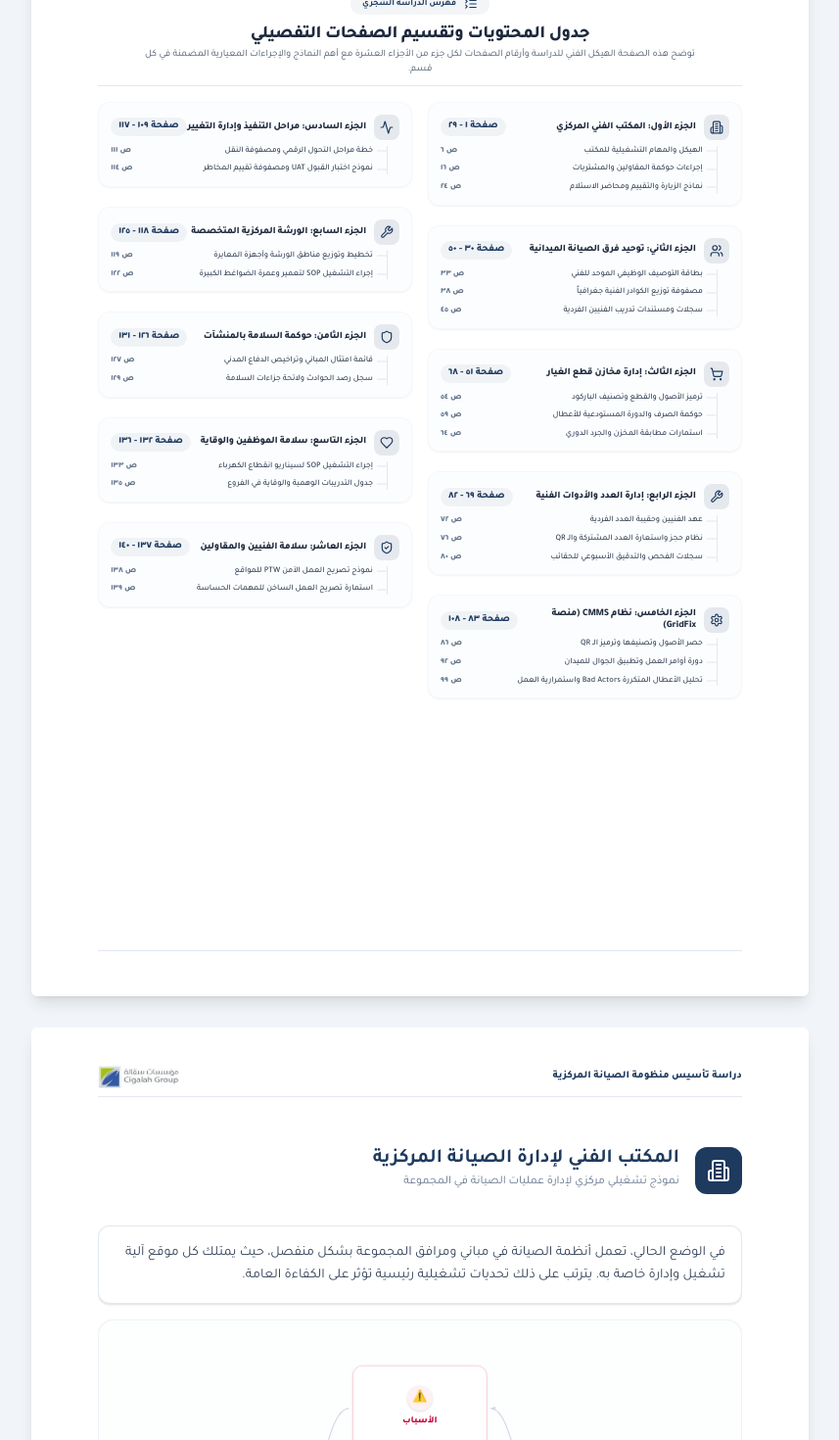
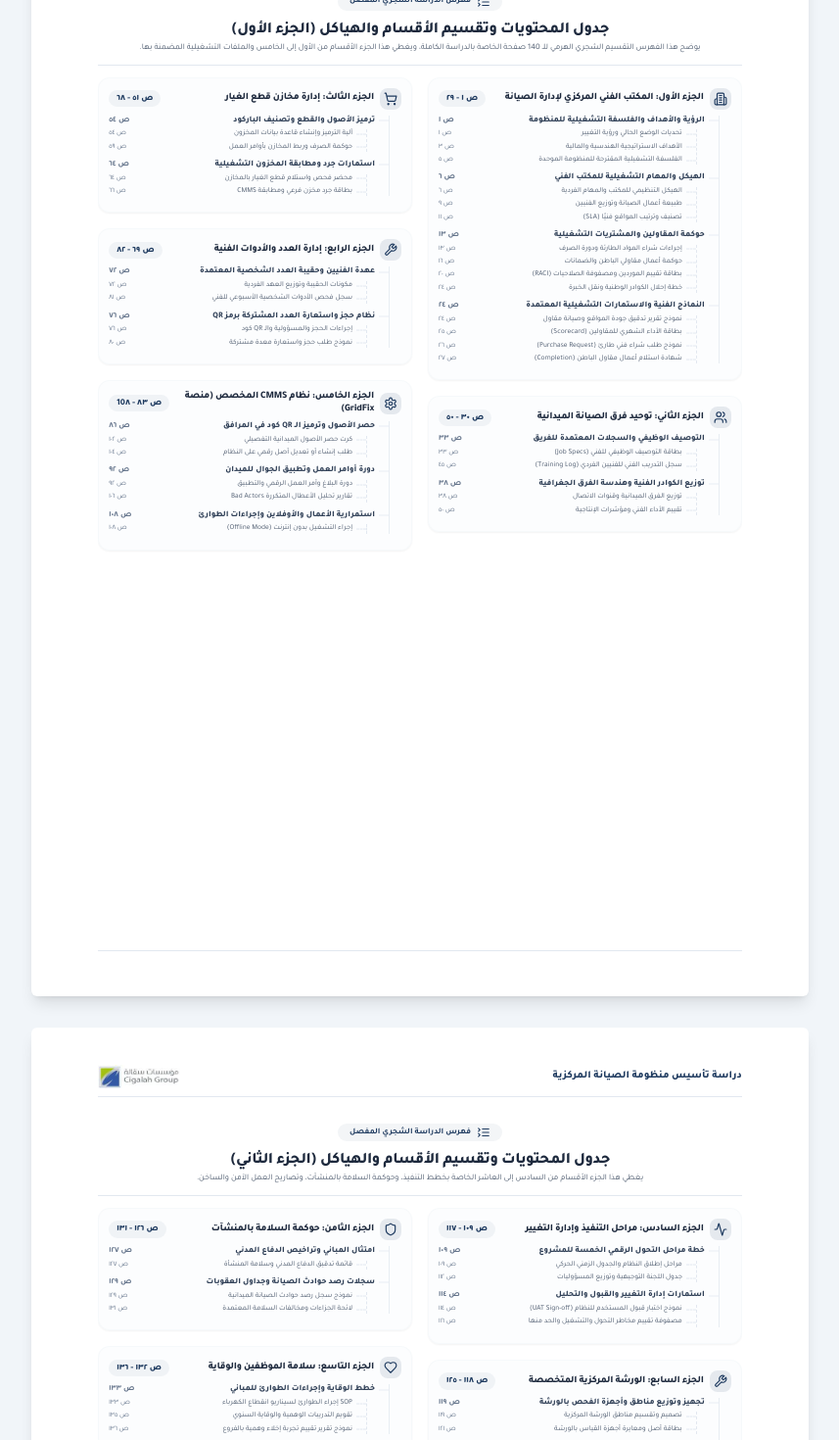
Before and after one commit to wabdelgilil/saqala-proposal, a Next.js app: page /all in a window 1280 px wide. Shown: the part 1300-2770 px from the top of the page at 98% size, without its empty margins (211-1068 px from the left). Built offline with nearby package versions, Linux system fonts and the light colour scheme.

Commit message:
feat: expand Table of Contents to detailed 2-page, 3-level hierarchical tree index (فهرس شجري تفصيلي)

```diff
--- a/src/components/TableOfContents.tsx
+++ b/src/components/TableOfContents.tsx
@@ -12,13 +12,18 @@ import {
   Shield,
   Heart,
   ShieldCheck,
-  FileText,
   ListCollapse
 } from "lucide-react";
+
+interface TocSubChild {
+  label: string;
+  page: string;
+}
 
 interface TocSubItem {
   label: string;
   page: string;
+  children?: TocSubChild[];
 }
 
 interface TocItem {
@@ -30,16 +35,51 @@ interface TocItem {
 }
 
 export default function TableOfContents() {
-  const leftColItems: TocItem[] = [
+  const page1Items: TocItem[] = [
     {
       id: 1,
-      title: "الجزء الأول: المكتب الفني المركزي",
+      title: "الجزء الأول: المكتب الفني المركزي لإدارة الصيانة",
       pages: "١ - ٢٩",
       icon: Building2,
       subItems: [
-        { label: "الهيكل والمهام التشغيلية للمكتب", page: "٦" },
-        { label: "إجراءات حوكمة المقاولين والمشتريات", page: "١٦" },
-        { label: "نماذج الزيارة والتقييم ومحاضر الاستلام", page: "٢٤" },
+        {
+          label: "الرؤية والأهداف والفلسفة التشغيلية للمنظومة",
+          page: "١",
+          children: [
+            { label: "تحديات الوضع الحالي ورؤية التغيير", page: "١" },
+            { label: "الأهداف الاستراتيجية الهندسية والمالية", page: "٣" },
+            { label: "الفلسفة التشغيلية المقترحة للمنظومة الموحدة", page: "٥" }
+          ]
+        },
+        {
+          label: "الهيكل والمهام التشغيلية للمكتب الفني",
+          page: "٦",
+          children: [
+            { label: "الهيكل التنظيمي للمكتب والمهام الفردية", page: "٦" },
+            { label: "طبيعة أعمال الصيانة وتوزيع الفنيين", page: "٩" },
+            { label: "تصنيف وترتيب المواقع فنيًا (SLA)", page: "١١" }
+          ]
+        },
+        {
+          label: "حوكمة المقاولين والمشتريات التشغيلية",
+          page: "١٣",
+          children: [
+            { label: "إجراءات شراء المواد الطارئة ودورة الصرف", page: "١٣" },
+            { label: "حوكمة أعمال مقاولي الباطن والضمانات", page: "١٦" },
+            { label: "بطاقة تقييم الموردين ومصفوفة الصلاحيات (RACI)", page: "٢٠" },
+            { label: "خطة إحلال الكوادر الوطنية ونقل الخبرة", page: "٢٤" }
+          ]
+        },
+        {
+          label: "النماذج الفنية والاستمارات التشغيلية المعتمدة",
+          page: "٢٤",
+          children: [
+            { label: "نموذج تقرير تدقيق جودة المواقع وصيانة مقاول", page: "٢٤" },
+            { label: "بطاقة الأداء الشهري للمقاولين (Scorecard)", page: "٢٥" },
+            { label: "نموذج طلب شراء فني طارئ (Purchase Request)", page: "٢٦" },
+            { label: "شهادة استلام أعمال مقاول الباطن (Completion)", page: "٢٧" }
+          ]
+        }
       ]
     },
     {
@@ -48,9 +88,22 @@ export default function TableOfContents() {
       pages: "٣٠ - ٥٠",
       icon: Users,
       subItems: [
-        { label: "بطاقة التوصيف الوظيفي الموحد للفني", page: "٣٣" },
-        { label: "مصفوفة توزيع الكوادر الفنية جغرافياً", page: "٣٨" },
-        { label: "سجلات ومستندات تدريب الفنيين الفردية", page: "٤٥" },
+        {
+          label: "التوصيف الوظيفي والسجلات المعتمدة للفريق",
+          page: "٣٣",
+          children: [
+            { label: "بطاقة التوصيف الوظيفي للفني (Job Specs)", page: "٣٣" },
+            { label: "سجل التدريب الفني للفنيين الفردي (Training Log)", page: "٤٥" }
+          ]
+        },
+        {
+          label: "توزيع الكوادر الفنية وهندسة الفرق الجغرافية",
+          page: "٣٨",
+          children: [
+            { label: "توزيع الفرق الميدانية وقنوات الاتصال", page: "٣٨" },
+            { label: "تقييم الأداء الفني ومؤشرات الإنتاجية", page: "٥٠" }
+          ]
+        }
       ]
     },
     {
@@ -59,9 +112,22 @@ export default function TableOfContents() {
       pages: "٥١ - ٦٨",
       icon: ShoppingCart,
       subItems: [
-        { label: "ترميز الأصول والقطع وتصنيف الباركود", page: "٥٤" },
-        { label: "حوكمة الصرف والدورة المستودعية للأعطال", page: "٥٩" },
-        { label: "استمارات مطابقة المخزن والجرد الدوري", page: "٦٤" },
+        {
+          label: "ترميز الأصول والقطع وتصنيف الباركود",
+          page: "٥٤",
+          children: [
+            { label: "آلية الترميز وإنشاء قاعدة بيانات المخزون", page: "٥٤" },
+            { label: "حوكمة الصرف وربط المخازن بأوامر العمل", page: "٥٩" }
+          ]
+        },
+        {
+          label: "استمارات جرد ومطابقة المخزون التشغيلية",
+          page: "٦٤",
+          children: [
+            { label: "محضر فحص واستلام قطع الغيار بالمخازن", page: "٦٤" },
+            { label: "بطاقة جرد مخزن فرعي ومطابقة CMMS", page: "٦٦" }
+          ]
+        }
       ]
     },
     {
@@ -70,33 +136,80 @@ export default function TableOfContents() {
       pages: "٦٩ - ٨٢",
       icon: Wrench,
       subItems: [
-        { label: "عهد الفنيين وحقيبة العدد الفردية", page: "٧٢" },
-        { label: "نظام حجز واستعارة العدد المشتركة والـ QR", page: "٧٦" },
-        { label: "سجلات الفحص والتدقيق الأسبوعي للحقائب", page: "٨٠" },
+        {
+          label: "عهدة الفنيين وحقيبة العدد الشخصية المعتمدة",
+          page: "٧٢",
+          children: [
+            { label: "مكونات الحقيبة وتوزيع العهد الفردية", page: "٧٢" },
+            { label: "سجل فحص الأدوات الشخصية الأسبوعي للفني", page: "٨١" }
+          ]
+        },
+        {
+          label: "نظام حجز واستعارة العدد المشتركة برمز QR",
+          page: "٧٦",
+          children: [
+            { label: "إجراءات الحجز والمسؤولية والـ QR كود", page: "٧٦" },
+            { label: "نموذج طلب حجز واستعارة معدة مشتركة", page: "٨٠" }
+          ]
+        }
       ]
     },
     {
       id: 5,
-      title: "الجزء الخامس: نظام CMMS (منصة GridFix)",
-      pages: "٨٣ - ١٠٨",
+      title: "الجزء الخامس: نظام CMMS المخصص (منصة GridFix)",
+      pages: "٨٣ - 10٨",
       icon: Settings,
       subItems: [
-        { label: "حصر الأصول وتصنيفها وترميز الـ QR", page: "٨٦" },
-        { label: "دورة أوامر العمل وتطبيق الجوال للميدان", page: "٩٢" },
-        { label: "تحليل الأعطال المتكررة Bad Actors واستمرارية العمل", page: "٩٩" },
+        {
+          label: "حصر الأصول وترميز الـ QR كود في المرافق",
+          page: "٨٦",
+          children: [
+            { label: "كرت حصر الأصول الميدانية التفصيلي", page: "١٠٢" },
+            { label: "طلب إنشاء أو تعديل أصل رقمي على النظام", page: "١٠٤" }
+          ]
+        },
+        {
+          label: "دورة أوامر العمل وتطبيق الجوال للميدان",
+          page: "٩٢",
+          children: [
+            { label: "دورة البلاغ وأمر العمل الرقمي والتطبيق", page: "٩٢" },
+            { label: "تقارير تحليل الأعطال المتكررة Bad Actors", page: "١٠٦" }
+          ]
+        },
+        {
+          label: "استمرارية الأعمال والأوفلاين وإجراءات الطوارئ",
+          page: "١٠٨",
+          children: [
+            { label: "إجراء التشغيل بدون إنترنت (Offline Mode)", page: "١٠٨" }
+          ]
+        }
       ]
     }
   ];
 
-  const rightColItems: TocItem[] = [
+  const page2Items: TocItem[] = [
     {
       id: 6,
       title: "الجزء السادس: مراحل التنفيذ وإدارة التغيير",
       pages: "١٠٩ - ١١٧",
       icon: Activity,
       subItems: [
-        { label: "خطة مراحل التحول الرقمي ومصفوفة النقل", page: "١١١" },
-        { label: "نموذج اختبار القبول UAT ومصفوفة تقييم المخاطر", page: "١١٤" },
+        {
+          label: "خطة مراحل التحول الرقمي الخمسة للمشروع",
+          page: "١٠٩",
+          children: [
+            { label: "مراحل إطلاق النظام والجدول الزمني الحركي", page: "١٠٩" },
+            { label: "جدول اللجنة التوجيهية وتوزيع المسؤوليات", page: "١١٢" }
+          ]
+        },
+        {
+          label: "استمارات إدارة التغيير والقبول والتحليل",
+          page: "١١٤",
+          children: [
+            { label: "نموذج اختبار قبول المستخدم للنظام (UAT Sign-off)", page: "١١٤" },
+            { label: "مصفوفة تقييم مخاطر التحول والتشغيل والحد منها", page: "١١٦" }
+          ]
+        }
       ]
     },
     {
@@ -105,8 +218,22 @@ export default function TableOfContents() {
       pages: "١١٨ - ١٢٥",
       icon: Wrench,
       subItems: [
-        { label: "تخطيط وتوزيع مناطق الورشة وأجهزة المعايرة", page: "١١٩" },
-        { label: "إجراء التشغيل SOP لتعمير وعمرة الضواغط الكبيرة", page: "١٢٢" },
+        {
+          label: "تجهيز وتوزيع مناطق وأجهزة الفحص بالورشة",
+          page: "١١٩",
+          children: [
+            { label: "تصميم وتقسيم مناطق الورشة المركزية", page: "١١٩" },
+            { label: "بطاقة أصل ومعايرة أجهزة القياس بالورشة", page: "١٢١" }
+          ]
+        },
+        {
+          label: "إجراءات عمرة وصيانة الضواغط الكبيرة",
+          page: "١٢٢",
+          children: [
+            { label: "SOP إجراء التشغيل المعتمد لإعمار الضواغط", page: "١٢٢" },
+            { label: "تقرير فحص وتعمير وحدة ضاغط تبريد بالورشة", page: "١٢٥" }
+          ]
+        }
       ]
     },
     {
@@ -115,8 +242,21 @@ export default function TableOfContents() {
       pages: "١٢٦ - ١٣١",
       icon: Shield,
       subItems: [
-        { label: "قائمة امتثال المباني وتراخيص الدفاع المدني", page: "١٢٧" },
-        { label: "سجل رصد الحوادث ولائحة جزاءات السلامة", page: "١٢٩" },
+        {
+          label: "امتثال المباني وتراخيص الدفاع المدني",
+          page: "١٢٧",
+          children: [
+            { label: "قائمة تدقيق الدفاع المدني وسلامة المنشأة", page: "١٢٧" }
+          ]
+        },
+        {
+          label: "سجلات رصد حوادث الصيانة وجداول العقوبات",
+          page: "١٢٩",
+          children: [
+            { label: "نموذج سجل رصد حوادث الصيانة الميدانية", page: "١٢٩" },
+            { label: "لائحة الجزاءات ومخالفات السلامة المعتمدة", page: "١٣١" }
+          ]
+        }
       ]
     },
     {
@@ -125,8 +265,15 @@ export default function TableOfContents() {
       pages: "١٣٢ - ١٣٦",
       icon: Heart,
       subItems: [
-        { label: "إجراء التشغيل SOP لسيناريو انقطاع الكهرباء", page: "١٣٣" },
-        { label: "جدول التدريبات الوهمية والوقاية في الفروع", page: "١٣٥" },
+        {
+          label: "خطط الوقاية وإجراءات الطوارئ للمباني",
+          page: "١٣٣",
+          children: [
+            { label: "SOP إجراء الطوارئ لسيناريو انقطاع الكهرباء", page: "١٣٣" },
+            { label: "تقويم التدريبات الوهمية والوقاية السنوي", page: "١٣٥" },
+            { label: "نموذج تقرير تقييم تجربة إخلاء وهمية بالفروع", page: "١٣٦" }
+          ]
+        }
       ]
     },
     {
@@ -135,46 +282,72 @@ export default function TableOfContents() {
       pages: "١٣٧ - ١٤٠",
       icon: ShieldCheck,
       subItems: [
-        { label: "نموذج تصريح العمل الآمن PTW للمواقع", page: "١٣٨" },
-        { label: "استمارة تصريح العمل الساخن للمهمات الحساسة", page: "١٣٩" },
+        {
+          label: "تصاريح العمل الآمن والساخن للمهمات",
+          page: "١٣٨",
+          children: [
+            { label: "نموذج تصريح العمل الآمن الكهربائي والارتفاعات", page: "١٣٨" },
+            { label: "استمارة تصريح العمل الساخن وأعمال اللحام", page: "١٣٩" },
+            { label: "قائمة التحقق لمعدات الوقاية الفردية للفني", page: "١٤٠" }
+          ]
+        }
       ]
     }
   ];
 
-  const renderColumn = (items: TocItem[]) => {
+  const renderTree = (items: TocItem[]) => {
     return (
-      <div className="space-y-5">
+      <div className="space-y-4">
         {items.map((item) => {
           const IconComp = item.icon;
           return (
-            <div key={item.id} className="bg-slate-50/40 border border-slate-200/30 p-3 rounded-xl shadow-xs no-break hover:bg-slate-50/80 transition-colors duration-200">
-              {/* Parent Item */}
+            <div key={item.id} className="bg-slate-50/40 border border-slate-200/20 p-2.5 rounded-xl shadow-xs no-break hover:bg-slate-50/85 transition-colors duration-200">
+              {/* Level 1: Parent Section Title */}
               <div className="flex items-center justify-between mb-1.5">
-                <div className="flex items-center gap-2">
-                  <div className="p-1.5 bg-[#1e3a5f]/10 text-[#1e3a5f] rounded-lg shrink-0">
+                <div className="flex items-center gap-1.5">
+                  <div className="p-1 bg-[#1e3a5f]/10 text-[#1e3a5f] rounded-lg shrink-0">
                     <IconComp className="w-3.5 h-3.5" />
                   </div>
                   <h4 className="text-[10px] font-black text-slate-800 tracking-tight leading-tight">
                     {item.title}
                   </h4>
                 </div>
-                <span className="text-[10px] font-black text-[#1e3a5f] bg-[#1e3a5f]/5 px-2 py-0.5 rounded-full shrink-0">
-                  صفحة {item.pages}
+                <span className="text-[9px] font-black text-[#1e3a5f] bg-[#1e3a5f]/5 px-2 py-0.5 rounded-full shrink-0">
+                  ص {item.pages}
                 </span>
               </div>
 
-              {/* Hierarchical Sub-items Tree */}
-              <div className="mr-3 pr-3.5 border-r border-slate-200 space-y-2 mt-1">
+              {/* Level 2: Children Tree */}
+              <div className="mr-3 pr-3.5 border-r border-slate-200/80 space-y-2 mt-1">
                 {item.subItems.map((sub, idx) => (
-                  <div key={idx} className="relative flex items-center justify-between text-[8.5px] leading-tight text-slate-600 group">
-                    {/* Horizontal connector line */}
-                    <span className="absolute right-[-14px] top-1/2 -translate-y-1/2 w-2.5 h-[1px] bg-slate-200 group-hover:bg-blue-400 transition-colors" />
-                    <span className="font-medium text-slate-600 group-hover:text-blue-600 transition-colors pl-2" style={{ wordBreak: "keep-all" }}>
+                  <div key={idx} className="space-y-1">
+                    {/* Level 2 Item */}
+                    <div className="relative flex items-center justify-between text-[8.5px] leading-tight text-slate-700 font-extrabold group">
+                      <span className="absolute right-[-14px] top-1/2 -translate-y-1/2 w-2.5 h-[1px] bg-slate-200/80 group-hover:bg-blue-400 transition-colors" />
+                      <span className="group-hover:text-blue-600 transition-colors pl-2" style={{ wordBreak: "keep-all" }}>
                         {sub.label}
                       </span>
-                    <span className="text-slate-400 font-extrabold shrink-0">
+                      <span className="text-slate-400 font-bold shrink-0">
                         ص {sub.page}
                       </span>
+                    </div>
+
+                    {/* Level 3: Sub-children Tree */}
+                    {sub.children && (
+                      <div className="mr-2 pr-3.5 border-r border-dashed border-slate-200 space-y-1 mt-0.5 mb-1.5">
+                        {sub.children.map((child, cIdx) => (
+                          <div key={cIdx} className="relative flex items-center justify-between text-[7.5px] leading-tight text-slate-500 group/child">
+                            <span className="absolute right-[-14px] top-1/2 -translate-y-1/2 w-2.5 h-[1px] border-b border-dashed border-slate-200 group-hover/child:border-blue-400 transition-colors" />
+                            <span className="group-hover/child:text-blue-500 transition-colors pl-2" style={{ wordBreak: "keep-all" }}>
+                              {child.label}
+                            </span>
+                            <span className="text-slate-400 font-normal shrink-0">
+                              ص {child.page}
+                            </span>
+                          </div>
+                        ))}
+                      </div>
+                    )}
                   </div>
                 ))}
               </div>
@@ -186,35 +359,70 @@ export default function TableOfContents() {
   };
 
   return (
+    <>
+      {/* TOC PAGE 1 */}
       <A4Page pageNum={undefined} showHeader={true} showFooter={true}>
-      <div className="space-y-4">
-        {/* Title Header */}
-        <div className="text-center pb-2 border-b border-slate-200">
-          <div className="inline-flex items-center gap-2 px-3 py-1 rounded-full text-[9px] font-bold bg-[#1e3a5f]/5 text-[#1e3a5f] mb-1">
+        <div className="space-y-3">
+          {/* Header Title */}
+          <div className="text-center pb-2.5 border-b border-slate-200">
+            <div className="inline-flex items-center gap-1.5 px-3 py-0.5 rounded-full text-[8.5px] font-bold bg-[#1e3a5f]/5 text-[#1e3a5f] mb-1">
               <ListCollapse className="w-3.5 h-3.5" />
-            <span>فهرس الدراسة الشجري</span>
+              <span>فهرس الدراسة الشجري المفصل</span>
             </div>
-          <h2 className="text-lg font-black text-slate-800 tracking-tight">
-            جدول المحتويات وتقسيم الصفحات التفصيلي
+            <h2 className="text-base font-black text-slate-800 tracking-tight">
+              جدول المحتويات وتقسيم الأقسام والهياكل (الجزء الأول)
             </h2>
-          <p className="text-[10px] text-slate-500 max-w-xl mx-auto leading-normal">
-            توضح هذه الصفحة الهيكل الفني للدراسة وأرقام الصفحات لكل جزء من الأجزاء العشرة مع أهم النماذج والإجراءات المعيارية المضمنة في كل قسم.
+            <p className="text-[8.5px] text-slate-500 max-w-xl mx-auto leading-normal">
+              يوضح هذا الفهرس التقسيم الشجري الهرمي للـ 140 صفحة الخاصة بالدراسة الكاملة، ويغطي هذا الجزء الأقسام من الأول إلى الخامس والملفات التشغيلية المضمنة بها.
             </p>
           </div>
 
-        {/* Tree Contents Grid (2 Columns) */}
+          {/* 2-Column Grid for Parts 1 to 5 */}
           <div className="grid grid-cols-2 gap-4 text-right direction-rtl">
-          {/* Column 1 (Right in RTL - Parts 1 to 5) */}
-          <div className="order-1">
-            {renderColumn(leftColItems)}
+            {/* Right Column (Parts 1, 2) */}
+            <div className="order-1 space-y-4">
+              {renderTree(page1Items.slice(0, 2))}
             </div>
 
-          {/* Column 2 (Left in RTL - Parts 6 to 10) */}
-          <div className="order-2">
-            {renderColumn(rightColItems)}
+            {/* Left Column (Parts 3, 4, 5) */}
+            <div className="order-2 space-y-4">
+              {renderTree(page1Items.slice(2, 5))}
             </div>
           </div>
         </div>
       </A4Page>
+
+      {/* TOC PAGE 2 */}
+      <A4Page pageNum={undefined} showHeader={true} showFooter={true}>
+        <div className="space-y-3">
+          {/* Header Title */}
+          <div className="text-center pb-2.5 border-b border-slate-200">
+            <div className="inline-flex items-center gap-1.5 px-3 py-0.5 rounded-full text-[8.5px] font-bold bg-[#1e3a5f]/5 text-[#1e3a5f] mb-1">
+              <ListCollapse className="w-3.5 h-3.5" />
+              <span>فهرس الدراسة الشجري المفصل</span>
+            </div>
+            <h2 className="text-base font-black text-slate-800 tracking-tight">
+              جدول المحتويات وتقسيم الأقسام والهياكل (الجزء الثاني)
+            </h2>
+            <p className="text-[8.5px] text-slate-500 max-w-xl mx-auto leading-normal">
+              يغطي هذا الجزء الأقسام من السادس إلى العاشر الخاصة بخطط التنفيذ، وحوكمة السلامة بالمنشآت، وتصاريح العمل الآمن والساخن.
+            </p>
+          </div>
+
+          {/* 2-Column Grid for Parts 6 to 10 */}
+          <div className="grid grid-cols-2 gap-4 text-right direction-rtl">
+            {/* Right Column (Parts 6, 7) */}
+            <div className="order-1 space-y-4">
+              {renderTree(page2Items.slice(0, 2))}
+            </div>
+
+            {/* Left Column (Parts 8, 9, 10) */}
+            <div className="order-2 space-y-4">
+              {renderTree(page2Items.slice(2, 5))}
+            </div>
+          </div>
+        </div>
+      </A4Page>
+    </>
   );
 }
```
Also changed, not shown: project_management/COMPLETED_WORK.md (+5 -5 lines), project_management/MASTER_PLAN.md (+6 -5 lines). Lines whose indentation alone changed are shown as unchanged.
